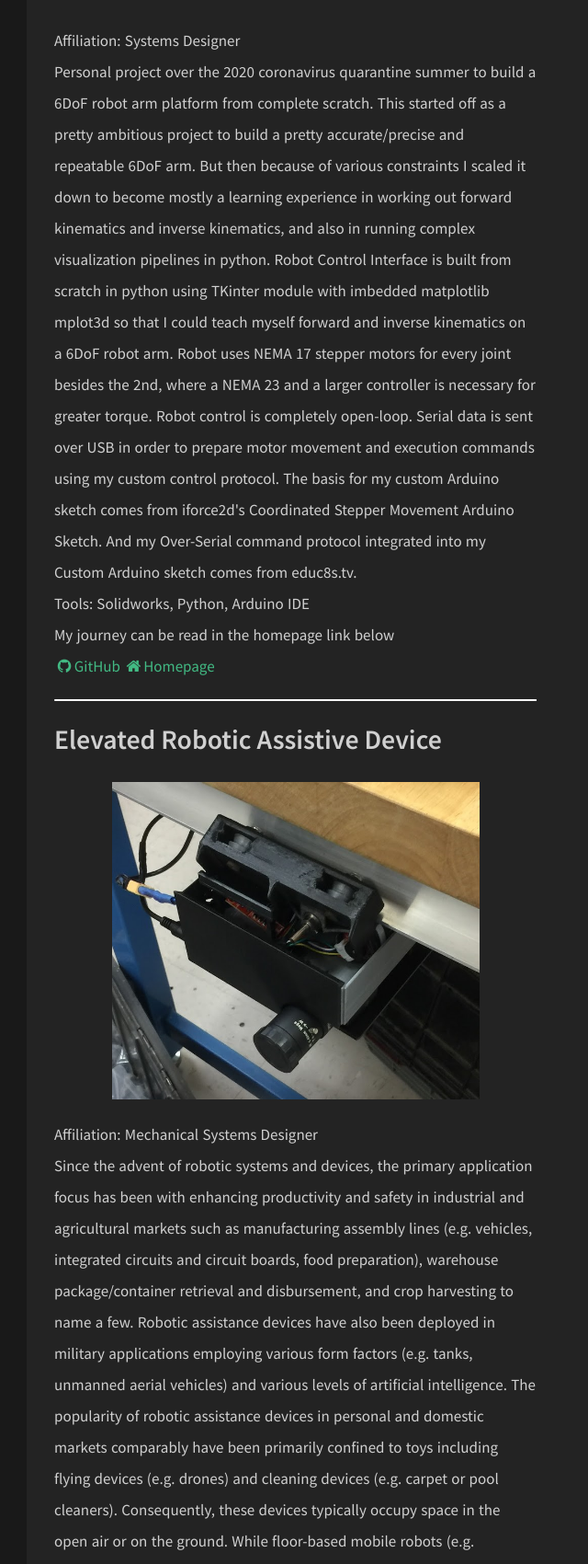
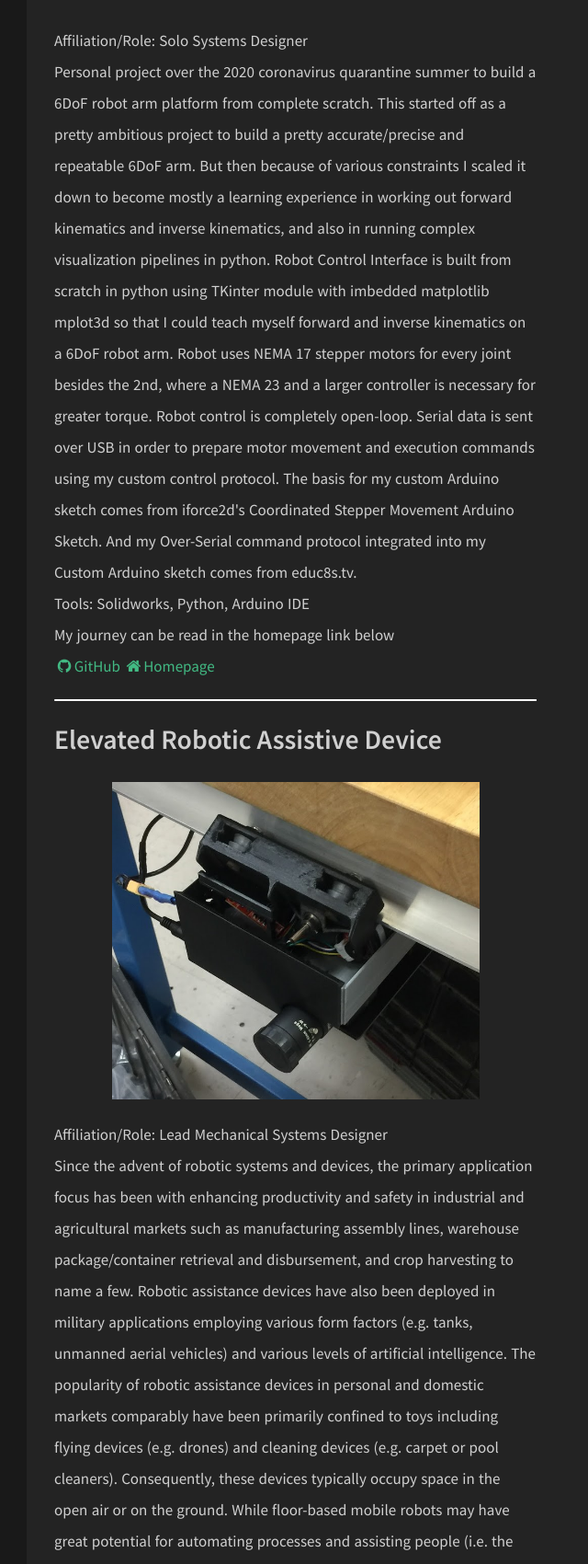
Before and after one commit to uynitsuj/uynitsuj.github.io, a Jekyll site: the page built from about.html, in a window 1280 px wide, cut to the strip 1616-3316 px from the top of the page. Shown: the whole strip at 92% size, without its empty margins (291-931 px from the left). Built offline with Jekyll 4.4.1, drawn with Linux system fonts in a browser that asks for light colours; nearby versions of some CDN libraries; some of the changed text lies outside the part shown.

Commit message:
erad update

```diff
--- a/_data/index/projects.yml
+++ b/_data/index/projects.yml
@@ -1,25 +1,22 @@
 - name: 6DoF 3D-Printed Robotic Arm
-  descr: "Affiliation: Systems Designer<br>Personal project over the 2020 coronavirus quarantine summer to build a 6DoF robot arm platform from complete scratch. This started off as a pretty ambitious project to build a pretty accurate/precise and repeatable 6DoF arm. But then because of various constraints I scaled it down to become mostly a learning experience in working out forward kinematics and inverse kinematics, and also in running complex visualization pipelines in python. Robot Control Interface is built from scratch in python using TKinter module with imbedded matplotlib mplot3d so that I could teach myself forward and inverse kinematics on a 6DoF robot arm. Robot uses NEMA 17 stepper motors for every joint besides the 2nd, where a NEMA 23 and a larger controller is necessary for greater torque. Robot control is completely open-loop. Serial data is sent over USB in order to prepare motor movement and execution commands using my custom control protocol. The basis for my custom Arduino sketch comes from iforce2d's Coordinated Stepper Movement Arduino Sketch. And my Over-Serial command protocol integrated into my Custom Arduino sketch comes from educ8s.tv. <br>Tools: Solidworks, Python, Arduino IDE <br>My journey can be read in the homepage link below"
+  descr: "Affiliation/Role: Solo Systems Designer<br>Personal project over the 2020 coronavirus quarantine summer to build a 6DoF robot arm platform from complete scratch. This started off as a pretty ambitious project to build a pretty accurate/precise and repeatable 6DoF arm. But then because of various constraints I scaled it down to become mostly a learning experience in working out forward kinematics and inverse kinematics, and also in running complex visualization pipelines in python. Robot Control Interface is built from scratch in python using TKinter module with imbedded matplotlib mplot3d so that I could teach myself forward and inverse kinematics on a 6DoF robot arm. Robot uses NEMA 17 stepper motors for every joint besides the 2nd, where a NEMA 23 and a larger controller is necessary for greater torque. Robot control is completely open-loop. Serial data is sent over USB in order to prepare motor movement and execution commands using my custom control protocol. The basis for my custom Arduino sketch comes from iforce2d's Coordinated Stepper Movement Arduino Sketch. And my Over-Serial command protocol integrated into my Custom Arduino sketch comes from educ8s.tv. <br>Tools: Solidworks, Python, Arduino IDE <br>My journey can be read in the homepage link below"
   image: ezgif-4-f28f910a4123.gif
   github: https://github.com/uynitsuj/Open6R_ARM
   website: https://uynitsuj.github.io/articles/2020-08/what-an-incoming-umich-freshman-is-doing-to-stay-sharp-during-quarantine
   youtube: https://www.youtube.com/embed/CedyWQmqiJ0
 
 - name: Elevated Robotic Assistive Device
-  descr: "Affiliation: Mechanical Systems Designer<br>Since the advent of robotic systems and devices, the primary application focus has been with enhancing
-          productivity and safety in industrial and agricultural markets such as manufacturing assembly lines (e.g.
-          vehicles, integrated circuits and circuit boards, food preparation), warehouse package/container retrieval
+  descr: "Affiliation/Role: Lead Mechanical Systems Designer<br>Since the advent of robotic systems and devices, the primary application focus has been with enhancing
+          productivity and safety in industrial and agricultural markets such as manufacturing assembly lines, warehouse package/container retrieval
           and disbursement, and crop harvesting to name a few. Robotic assistance devices have also been
           deployed in military applications employing various form factors (e.g. tanks, unmanned aerial vehicles)
           and various levels of artificial intelligence. The popularity of robotic assistance devices in personal and
           domestic markets comparably have been primarily confined to toys including flying devices (e.g. drones)
           and cleaning devices (e.g. carpet or pool cleaners). Consequently, these devices typically occupy space in
-          the open air or on the ground. While floor-based mobile robots (e.g. telepresence robots) may have great
+          the open air or on the ground. While floor-based mobile robots may have great
           potential for automating processes and assisting people (i.e. the disabled and infirmed or home/industrial
-          security), their need to navigate around objects (people, furniture, stairs, pets..) makes them expensive
-          while still not alleviating the potential for a sense of obtrusiveness on the part of the users. Elevated
-          robotics systems exist with varying mechanical designs and control mechanisms to traverse along an
-          elevated track. Accordingly, it would be advantageous to provide an elevated robotic system which
+          security), their need to navigate around objects makes them an expensive option
+          while still not alleviating the potential for a sense of obtrusiveness on the part of the users. Accordingly, it would be advantageous to provide an elevated robotic system which
           provides smooth and efficient traversal along an elevated track. <br>
           Tools: Solidworks, NVIDIA Jetson Nano <br>ERAD provisional patent document can be read in the homepage link below"
   image: ERAD.JPG
@@ -28,7 +25,7 @@
   youtube:
 
 - name: 2020 FRC Robot - Cheems the Harvester of Souls
-  descr: "Affiliation: Head of Mechanical Design and Fabrication for Team 3128, the Aluminum Narwhals. <br>
+  descr: "Affiliation/Role: Head of Mechanical Design and Fabrication for Team 3128, the Aluminum Narwhals. <br>
   Dimensions: 25&#34; W x 28&#34; L x 44.7&#34; H <br>
   Weight: 110 lbs <br>
   Top Speed: 10.9 mph <br><br>
@@ -41,7 +38,7 @@
   youtube: https://www.youtube.com/embed/iFeYwJSkDD8
 
 - name: 2019 FRC Robot - Gromit
-  descr: "Affiliation: Head of Mechanical Design and Fabrication for Team 3128, the Aluminum Narwhals. <br>
+  descr: "Affiliation/Role: Head of Mechanical Design and Fabrication for Team 3128, the Aluminum Narwhals. <br>
   Dimensions: 28&#34; W x 32&#34; L x 48&#34; H <br>
   Weight: 119.8 lbs <br>
   Top Speed: 10.5 mph <br><br>
@@ -54,7 +51,7 @@
   youtube: https://www.youtube.com/embed/e-3wpLIAMWE
 
 - name: 2018 FRC Robot - Guido
-  descr: "Affiliation: Member of Mechanical Design and Fabrication for Team 3128, the Aluminum Narwhals. <br>
+  descr: "Affiliation/Role: Member of Mechanical Design and Fabrication for Team 3128, the Aluminum Narwhals. <br>
   Dimensions: 33&#34; W x 28&#34; L x 54&#34; H <br>
   Weight: 119.7 lbs <br>
   Top Speed: 9.5 mph <br><br>
@@ -66,7 +63,7 @@
   youtube:
 
 - name: 2017 FRC Robot - Ferb
-  descr: "Affiliation: Member of Mechanical Design and Fabrication for Team 3128, the Aluminum Narwhals. <br>
+  descr: "Affiliation/Role: Member of Mechanical Design and Fabrication for Team 3128, the Aluminum Narwhals. <br>
   Dimensions: 34.5&#34; W x 31.25&#34; L x 24&#34; H <br>
   Weight: 95 lbs <br>
   Top Speed: 9.5 mph <br><br>
```
